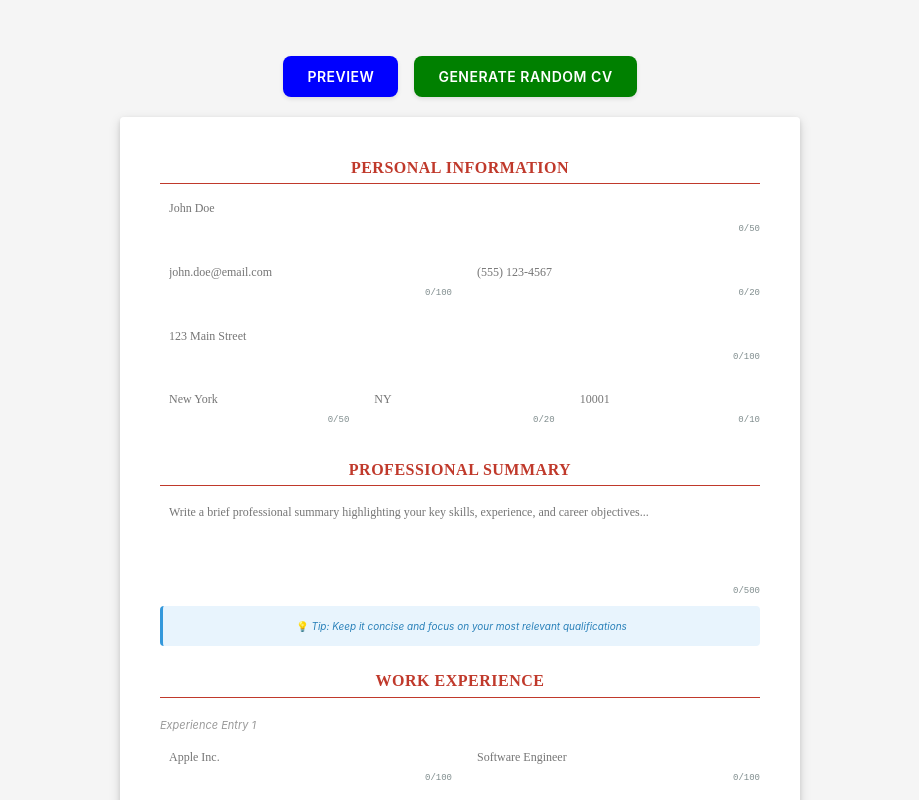
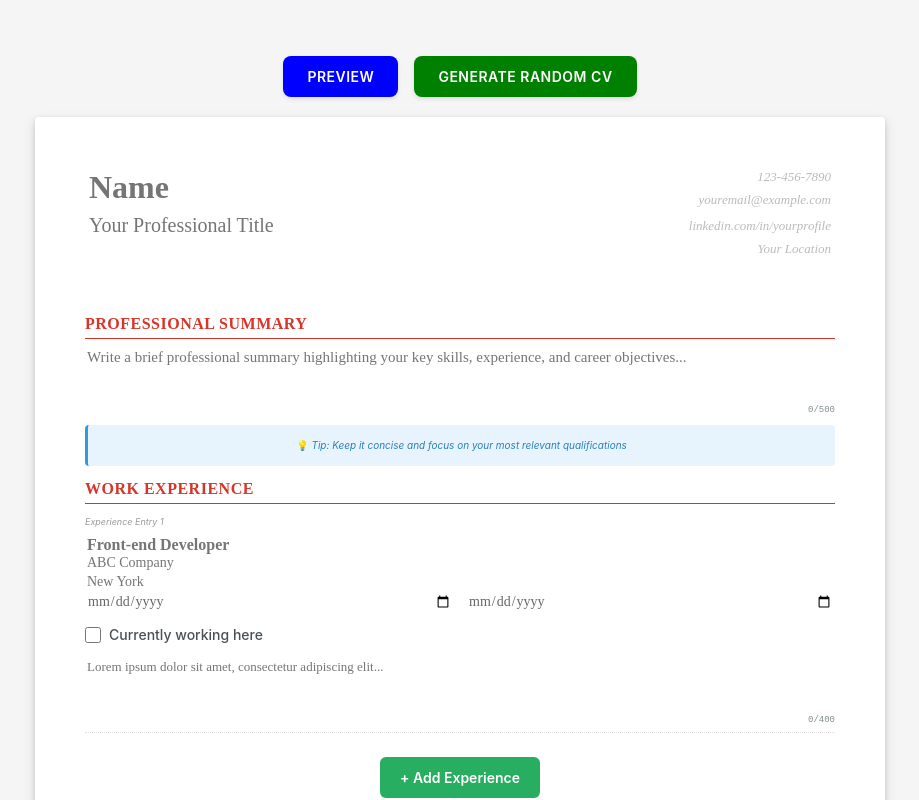
Before and after one commit to aminm19/cv-generator, a React (Vite) app: page / in a window 1280 px wide. Shown: the top 800 px of the page, without its empty margins (180-1099 px from the left). Built offline with nearby package versions, Linux system fonts and the light colour scheme.

Commit message:
Edit styles to look more like editing paper resume
Add date validation for date input fields

Fix spacing between input fields

remove character count from date input fields

Add stylign to differentiate title and description fields in experience section

```diff
--- a/src/components/CVEditor.css
+++ b/src/components/CVEditor.css
@@ -1,10 +1,10 @@
 .cv-editor {
-  width: 600px;
-  height: 776px; /* Maintains 8.5:11 aspect ratio (600 * 11/8.5) */
+  width: 750px;
+  height: 970px; /* Maintains 8.5:11 aspect ratio (750 * 11/8.5) */
   max-width: 90vw; /* Responsive fallback for smaller screens */
   background-color: white;
   margin: 20px auto;
-  padding: 40px; /* Reduced from 0.75in to match scale */
+  padding: 50px; /* Increased proportionally */
   box-shadow: 0 4px 12px rgba(0, 0, 0, 0.15), 0 2px 4px rgba(0, 0, 0, 0.1);
   border-radius: 4px;
   position: relative;
--- a/src/components/EducationSection.css
+++ b/src/components/EducationSection.css
@@ -2,8 +2,8 @@
 
 .education-entry,
 .experience-entry {
-  margin-bottom: 16px;
-  padding: 8px 0;
+  margin-bottom: 8px;
+  padding: 4px 0;
   background-color: transparent;
   border-radius: 0;
   border: none;
@@ -14,14 +14,14 @@
   display: flex;
   justify-content: space-between;
   align-items: center;
-  margin-bottom: 8px;
-  padding-bottom: 4px;
+  margin-bottom: 4px;
+  padding-bottom: 2px;
   border-bottom: none;
 }
 
 .entry-header h3 {
   margin: 0;
-  font-size: 11px;
+  font-size: 9px;
   font-weight: 400;
   color: #999;
   font-style: italic;
--- a/src/components/EducationSection.jsx
+++ b/src/components/EducationSection.jsx
@@ -64,39 +64,34 @@ function EducationSection() {
 
             <div className="input-row">
               <InputField
+                label="Degree"
+                value={education.degree}
+                onChange={(value) => updateEducation(education.id, 'degree', value)}
+                maxLength={50}
+                placeholder="Bachelor of Science in Computer Science"
+                className="primary"
+              />
+            </div>
+
+            <div className="input-row">
+              <InputField
                 label="School/University"
                 value={education.school}
                 onChange={(value) => updateEducation(education.id, 'school', value)}
                 maxLength={100}
                 placeholder="University of California"
                 required
+                className="secondary"
               />
             </div>
 
-            <div className="input-row">
-              <InputField
-                label="Degree"
-                value={education.degree}
-                onChange={(value) => updateEducation(education.id, 'degree', value)}
-                maxLength={50}
-                placeholder="Bachelor of Science"
-              />
-
-              <InputField
-                label="Field of Study"
-                value={education.field}
-                onChange={(value) => updateEducation(education.id, 'field', value)}
-                maxLength={50}
-                placeholder="Computer Science"
-              />
-            </div>
-
-            <div className="input-row">
+            <div className="input-row date-row">
               <InputField
                 label="Start Date"
                 type="date"
                 value={education.startDate}
                 onChange={(value) => updateEducation(education.id, 'startDate', value)}
+                className="secondary"
               />
 
               <InputField
@@ -104,14 +99,18 @@ function EducationSection() {
                 type="date"
                 value={education.endDate}
                 onChange={(value) => updateEducation(education.id, 'endDate', value)}
+                className="secondary"
               />
+            </div>
 
+            <div className="input-row">
               <InputField
                 label="GPA (Optional)"
                 value={education.gpa}
                 onChange={(value) => updateEducation(education.id, 'gpa', value)}
                 maxLength={10}
                 placeholder="3.8/4.0"
+                className="tertiary"
               />
             </div>
           </div>
--- a/src/components/ExperienceSection.jsx
+++ b/src/components/ExperienceSection.jsx
@@ -76,21 +76,23 @@ function ExperienceSection() {
 
             <div className="input-row">
               <InputField
+                label="Position"
+                value={experience.position}
+                onChange={(value) => updateExperience(experience.id, 'position', value)}
+                maxLength={100}
+                placeholder="Front-end Developer"
+                required
+                className="primary"
+              />
+
+              <InputField
                 label="Company"
                 value={experience.company}
                 onChange={(value) => updateExperience(experience.id, 'company', value)}
                 maxLength={100}
-                placeholder="Apple Inc."
+                placeholder="ABC Company"
                 required
-              />
-
-              <InputField
-                label="Position"
-                value={experience.position}
-                onChange={(value) => updateExperience(experience.id, 'position', value)}
-                maxLength={100}
-                placeholder="Software Engineer"
-                required
+                className="secondary"
               />
             </div>
 
@@ -100,17 +102,19 @@ function ExperienceSection() {
                 value={experience.location}
                 onChange={(value) => updateExperience(experience.id, 'location', value)}
                 maxLength={100}
-                placeholder="Cupertino, CA"
+                placeholder="New York"
+                className="secondary"
               />
             </div>
 
-            <div className="input-row">
+            <div className="input-row date-row">
               <InputField
                 label="Start Date"
                 type="date"
                 value={experience.startDate}
                 onChange={(value) => updateExperience(experience.id, 'startDate', value)}
                 required
+                className="secondary"
               />
 
               {!experience.current && (
@@ -119,9 +123,12 @@ function ExperienceSection() {
                   type="date"
                   value={experience.endDate}
                   onChange={(value) => updateExperience(experience.id, 'endDate', value)}
+                  className="secondary"
                 />
               )}
+            </div>
 
+            <div className="input-row">
               <div className="checkbox-field">
                 <label className="checkbox-label">
                   <input
@@ -141,7 +148,9 @@ function ExperienceSection() {
                 value={experience.description}
                 onChange={(value) => updateExperience(experience.id, 'description', value)}
                 maxLength={400}
-                placeholder="Describe your key responsibilities, achievements, and technologies used..."
+                placeholder="Lorem ipsum dolor sit amet, consectetur adipiscing elit..."
+                className="tertiary"
+                showCharCount={true}
               />
             </div>
           </div>
--- a/src/components/InputField.css
+++ b/src/components/InputField.css
@@ -1,5 +1,5 @@
 .input-field {
-  margin-bottom: 8px;
+  margin-bottom: 0px;
   width: 100%;
 }
 
@@ -14,33 +14,55 @@
 .input-text,
 .input-textarea {
   width: 100%;
-  padding: 4px 8px;
-  border: 1px solid transparent;
-  border-radius: 2px;
-  font-size: 12px;
+  padding: 1px 2px;
+  border: none;
+  border-radius: 0;
+  font-size: 15px;
   font-family: 'Times New Roman', serif;
-  color: #333;
+  color: #000;
   background-color: transparent;
-  transition: border-color 0.2s ease-in-out, background-color 0.2s ease-in-out;
+  transition: background-color 0.2s ease-in-out;
   outline: none;
   box-sizing: border-box;
+  line-height: 1.1;
+}
+
+/* Primary fields (job titles, school names) - Bold and prominent */
+.input-field.primary .input-text {
+  font-weight: 600;
+  font-size: 16px;
+  color: #000;
+}
+
+/* Secondary fields (companies, dates) - Gray and smaller */
+.input-field.secondary .input-text {
+  font-weight: 400;
+  font-size: 14px;
+  color: #666;
+}
+
+/* Tertiary fields (descriptions, locations) - Smallest */
+.input-field.tertiary .input-text,
+.input-field.tertiary .input-textarea {
+  font-weight: 400;
+  font-size: 13px;
+  color: #555;
 }
 
 .input-text:focus,
 .input-textarea:focus {
-  border-color: #3498db;
-  background-color: rgba(52, 152, 219, 0.05);
+  background-color: transparent;
 }
 
 .input-text:hover,
 .input-textarea:hover {
-  background-color: rgba(0, 0, 0, 0.02);
+  background-color: transparent;
 }
 
 .input-textarea {
   resize: none;
-  height: 80px;
-  line-height: 1.5;
+  height: 50px;
+  line-height: 1.2;
   overflow-y: auto;
 }
 
--- a/src/components/InputField.jsx
+++ b/src/components/InputField.jsx
@@ -7,17 +7,30 @@ function InputField({
   type = "text",
   maxLength = 100,
   placeholder = "",
-  required = false
+  required = false,
+  className = "",
+  showCharCount = false
 }) {
 
   const handleChange = (e) => {
+    let inputValue = e.target.value
+
+    // For date inputs, ensure year is max 4 digits
+    if (type === "date" && inputValue) {
+      const dateParts = inputValue.split('-')
+      if (dateParts[0] && dateParts[0].length > 4) {
+        dateParts[0] = dateParts[0].substring(0, 4)
+        inputValue = dateParts.join('-')
+      }
+    }
+
     if (onChange) {
-      onChange(e.target.value)
+      onChange(inputValue)
     }
   }
 
   return (
-    <div className="input-field">
+    <div className={`input-field ${className}`}>
       <label className="input-label">
         {label}
         {required && <span className="required">*</span>}
@@ -38,16 +51,18 @@ function InputField({
           type={type}
           value={value || ''}
           onChange={handleChange}
-          maxLength={maxLength}
+          maxLength={type === "date" ? undefined : maxLength}
           placeholder={placeholder}
         />
       )}
 
-      <div className="input-footer">
-        <small className="char-count">
-          {(value || '').length}/{maxLength}
-        </small>
-      </div>
+      {showCharCount && (
+        <div className="input-footer">
+          <small className="char-count">
+            {(value || '').length}/{maxLength}
+          </small>
+        </div>
+      )}
     </div>
   )
 }
--- a/src/components/PersonalInfoSection.css
+++ b/src/components/PersonalInfoSection.css
@@ -1,21 +1,106 @@
-/* Shared section styles */
+/* Resume Header Styles */
+.resume-header {
+  display: flex;
+  justify-content: space-between;
+  align-items: flex-start;
+  margin-bottom: 32px;
+  padding-bottom: 16px;
+  /* border-bottom: 2px solid #333; */
+}
+
+.name-section {
+  flex: 1;
+}
+
+.name-input {
+  display: block;
+  width: 100%;
+  font-size: 32px;
+  font-weight: 700;
+  color: #000;
+  font-family: 'Times New Roman', serif;
+  background: transparent;
+  border: none;
+  outline: none;
+  margin-bottom: 4px;
+  padding: 2px 4px;
+}
+
+.name-input:focus {
+  background-color: rgba(52, 152, 219, 0.05);
+}
+
+.job-title-input {
+  display: block;
+  width: 100%;
+  font-size: 20px;
+  font-weight: 400;
+  color: #333;
+  font-family: 'Times New Roman', serif;
+  background: transparent;
+  border: none;
+  outline: none;
+  padding: 2px 4px;
+}
+
+.job-title-input:focus {
+  background-color: rgba(52, 152, 219, 0.05);
+}
+
+.contact-info {
+  flex: 1;
+  text-align: right;
+  padding-left: 20px;
+}
+
+.contact-row {
+  display: flex;
+  flex-direction: column;
+  align-items: flex-end;
+  gap: 3px;
+  margin-bottom: 6px;
+}
+
+.contact-input {
+  font-size: 13px;
+  font-family: 'Times New Roman', serif;
+  color: #333;
+  background: transparent;
+  border: none;
+  outline: none;
+  text-align: right;
+  padding: 2px 4px;
+  min-width: 120px;
+}
+
+.contact-input:focus {
+  background-color: rgba(52, 152, 219, 0.05);
+}
+
+.contact-input::placeholder {
+  color: #bbb;
+  font-style: italic;
+}
+
+/* Shared section styles for other sections */
 .cv-section {
-  margin-bottom: 24px;
+  margin-bottom: 12px;
   padding: 0;
   background-color: transparent;
   border: none;
 }
 
 .section-title {
-  margin: 0 0 12px 0;
+  margin: 0 0 8px 0;
   font-size: 16px;
   font-weight: 600;
-  color: #c0392b;
+  color: #d73527;
   font-family: 'Times New Roman', serif;
-  border-bottom: 1px solid #c0392b;
-  padding-bottom: 4px;
+  border-bottom: 1px solid #d73527;
+  padding-bottom: 3px;
   text-transform: uppercase;
   letter-spacing: 0.5px;
+  text-align: left;
 }
 
 .section-content {
@@ -27,27 +112,54 @@
 
 .input-row {
   display: flex;
-  gap: 16px;
-  margin-bottom: 16px;
+  flex-direction: column;
+  gap: 0px;
+  margin-bottom: 1px;
   align-items: flex-start;
 }
 
 .input-row > * {
+  width: 100%;
+}
+
+/* Horizontal layout for date ranges */
+.input-row.date-row {
+  flex-direction: row;
+  gap: 12px;
+  align-items: center;
+}
+
+.input-row.date-row > * {
   flex: 1;
 }
 
 /* Responsive design */
 @media (max-width: 768px) {
+  .resume-header {
+    flex-direction: column;
+    gap: 16px;
+  }
+
+  .contact-info {
+    text-align: left;
+    padding-left: 0;
+  }
+
+  .contact-row {
+    justify-content: flex-start;
+    flex-wrap: wrap;
+  }
+
+  .name-input {
+    font-size: 24px;
+  }
+
+  .job-title-input {
+    font-size: 16px;
+  }
+
   .input-row {
     flex-direction: column;
     gap: 8px;
   }
-
-  .cv-section {
-    padding: 16px;
-  }
-
-  .section-content {
-    padding: 16px;
-  }
 }
--- a/src/components/PersonalInfoSection.jsx
+++ b/src/components/PersonalInfoSection.jsx
@@ -5,6 +5,7 @@ import './PersonalInfoSection.css'
 function PersonalInfoSection() {
   const [personalInfo, setPersonalInfo] = useState({
     fullName: '',
+    jobTitle: '',
     email: '',
     phone: '',
     address: '',
@@ -21,79 +22,66 @@ function PersonalInfoSection() {
   }
 
   return (
-    <section className="cv-section">
-      <h2 className="section-title">Personal Information</h2>
-
-      <div className="section-content">
-        <div className="input-row">
-          <InputField
-            label="Full Name"
+    <header className="resume-header">
+      <div className="name-section">
+        <input
+          className="name-input"
           value={personalInfo.fullName}
-            onChange={(value) => updateField('fullName', value)}
+          onChange={(e) => updateField('fullName', e.target.value)}
+          placeholder="Name"
           maxLength={50}
-            placeholder="John Doe"
-            required
+        />
+        <input
+          className="job-title-input"
+          value={personalInfo.jobTitle}
+          onChange={(e) => updateField('jobTitle', e.target.value)}
+          placeholder="Your Professional Title"
+          maxLength={50}
         />
       </div>
 
-        <div className="input-row">
-          <InputField
-            label="Email"
+      <div className="contact-info">
+        <div className="contact-row">
+          <input
+            className="contact-input"
+            type="tel"
+            value={personalInfo.phone}
+            onChange={(e) => updateField('phone', e.target.value)}
+            placeholder="123-456-7890"
+            maxLength={20}
+          />
+          <input
+            className="contact-input"
             type="email"
             value={personalInfo.email}
-            onChange={(value) => updateField('email', value)}
+            onChange={(e) => updateField('email', e.target.value)}
+            placeholder="youremail@example.com"
             maxLength={100}
-            placeholder="john.doe@email.com"
-            required
-          />
-
-          <InputField
-            label="Phone"
-            type="tel"
-            value={personalInfo.phone}
-            onChange={(value) => updateField('phone', value)}
-            maxLength={20}
-            placeholder="(555) 123-4567"
           />
         </div>
 
-        <div className="input-row">
-          <InputField
-            label="Address"
+        <div className="contact-row">
+          <input
+            className="contact-input address-input"
             value={personalInfo.address}
-            onChange={(value) => updateField('address', value)}
+            onChange={(e) => updateField('address', e.target.value)}
+            placeholder="linkedin.com/in/yourprofile"
             maxLength={100}
-            placeholder="123 Main Street"
           />
-        </div>
-
-        <div className="input-row">
-          <InputField
-            label="City"
-            value={personalInfo.city}
-            onChange={(value) => updateField('city', value)}
-            maxLength={50}
-            placeholder="New York"
-          />
-
-          <InputField
-            label="State"
-            value={personalInfo.state}
-            onChange={(value) => updateField('state', value)}
-            maxLength={20}
-            placeholder="NY"
-          />
-
-          <InputField
-            label="ZIP Code"
-            value={personalInfo.zipCode}
-            onChange={(value) => updateField('zipCode', value)}
-            maxLength={10}
-            placeholder="10001"
+          <input
+            className="contact-input location-input"
+            value={`${personalInfo.city}${personalInfo.city && personalInfo.state ? ', ' : ''}${personalInfo.state}`}
+            onChange={(e) => {
+              const parts = e.target.value.split(', ')
+              updateField('city', parts[0] || '')
+              updateField('state', parts[1] || '')
+            }}
+            placeholder="Your Location"
+            maxLength={70}
           />
         </div>
       </div>
-    </section>
+    </header>
   )
 }
 
--- a/src/components/SummarySection.jsx
+++ b/src/components/SummarySection.jsx
@@ -17,6 +17,7 @@ function SummarySection() {
           onChange={setSummary}
           maxLength={500}
           placeholder="Write a brief professional summary highlighting your key skills, experience, and career objectives..."
+          showCharCount={true}
         />
 
         <div className="summary-tips">
```
Lines whose indentation alone changed are shown as unchanged.
